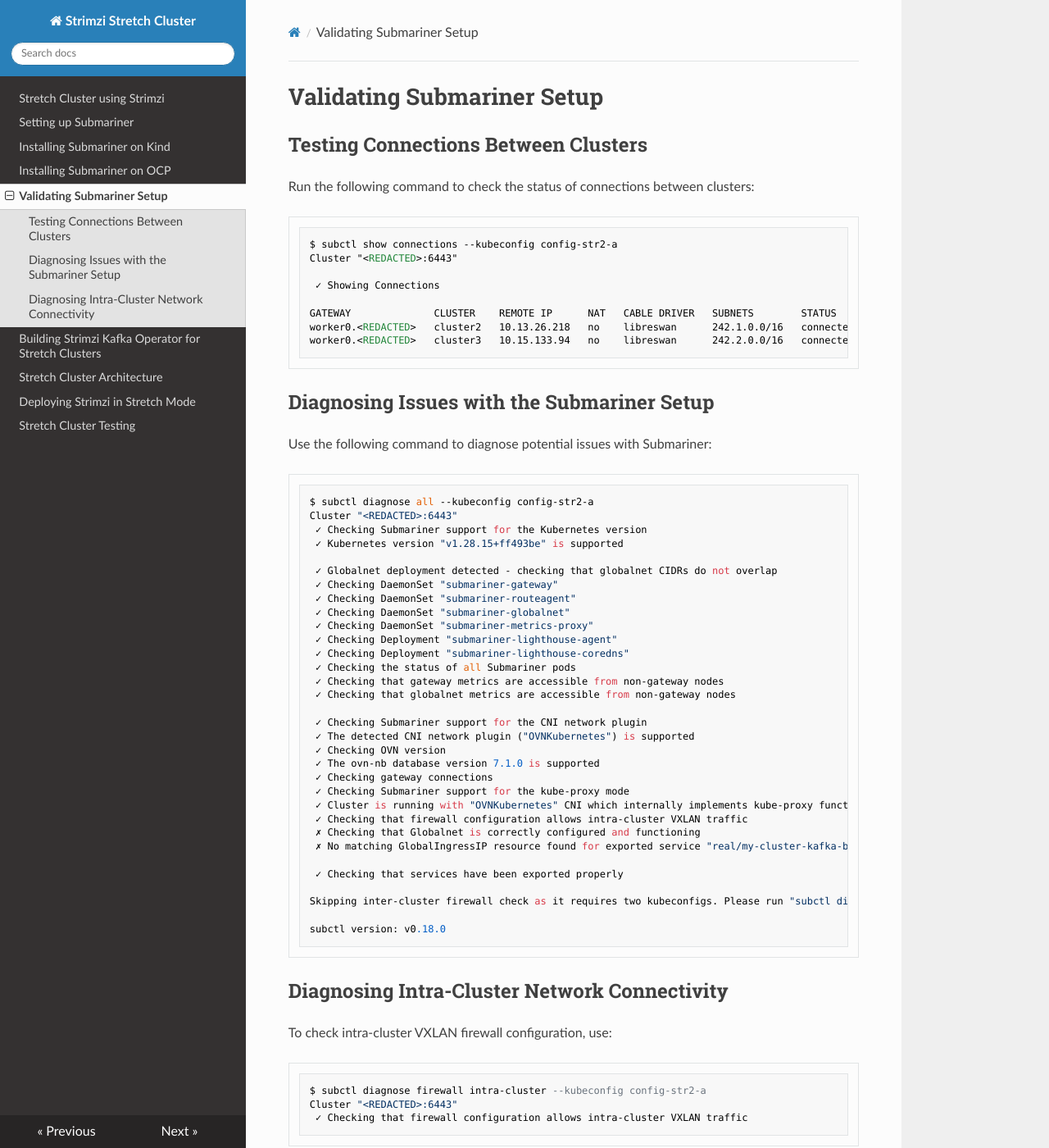
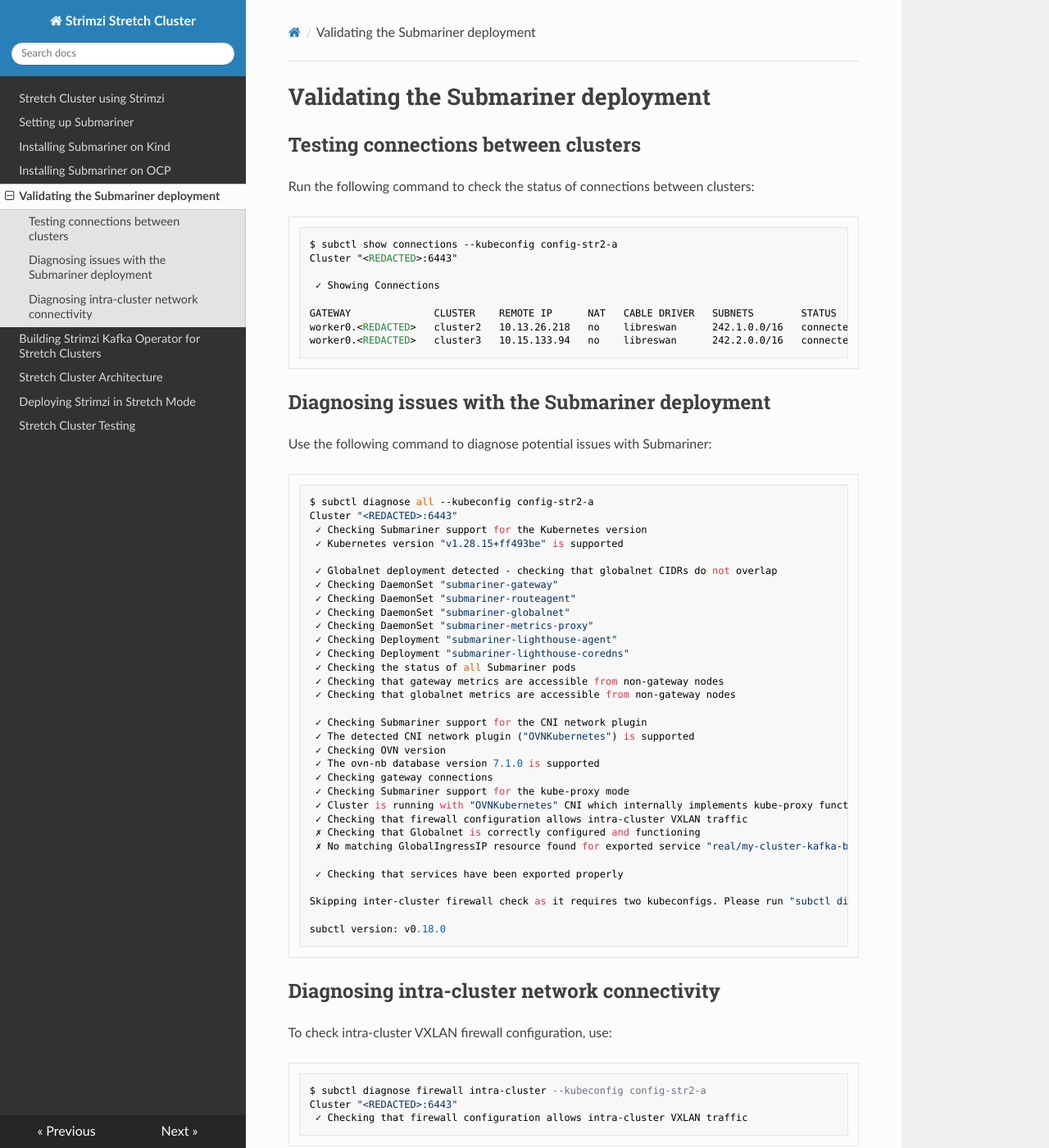
Before and after one commit to aswinayyolath/stretch-kafka-docs, an MkDocs documentation site: the page built from docs/testing-submariner.md, in a window 1280 px wide and 1400 px high. Shown: the whole window at 82% size. Built offline with MkDocs 1.6.1, drawn with Linux system fonts in a browser that asks for light colours; nearby versions of some CDN libraries.

Commit message:
Update testing-submariner.md
Very minor tweaks.

````diff
--- a/docs/testing-submariner.md
+++ b/docs/testing-submariner.md
@@ -1,6 +1,6 @@
-# Validating Submariner Setup
+# Validating the Submariner deployment
 
-## Testing Connections Between Clusters
+## Testing connections between clusters
 
 Run the following command to check the status of connections between clusters:
 
@@ -15,7 +15,7 @@
 worker0.<REDACTED>   cluster3   10.15.133.94   no    libreswan      242.2.0.0/16   connected   614.899µs
 ```
 
-## Diagnosing Issues with the Submariner Setup
+## Diagnosing issues with the Submariner deployment
 
 Use the following command to diagnose potential issues with Submariner:
 
@@ -54,7 +54,7 @@
 subctl version: v0.18.0
 ```
 
-## Diagnosing Intra-Cluster Network Connectivity
+## Diagnosing intra-cluster network connectivity
 
 To check intra-cluster VXLAN firewall configuration, use:
 
````
